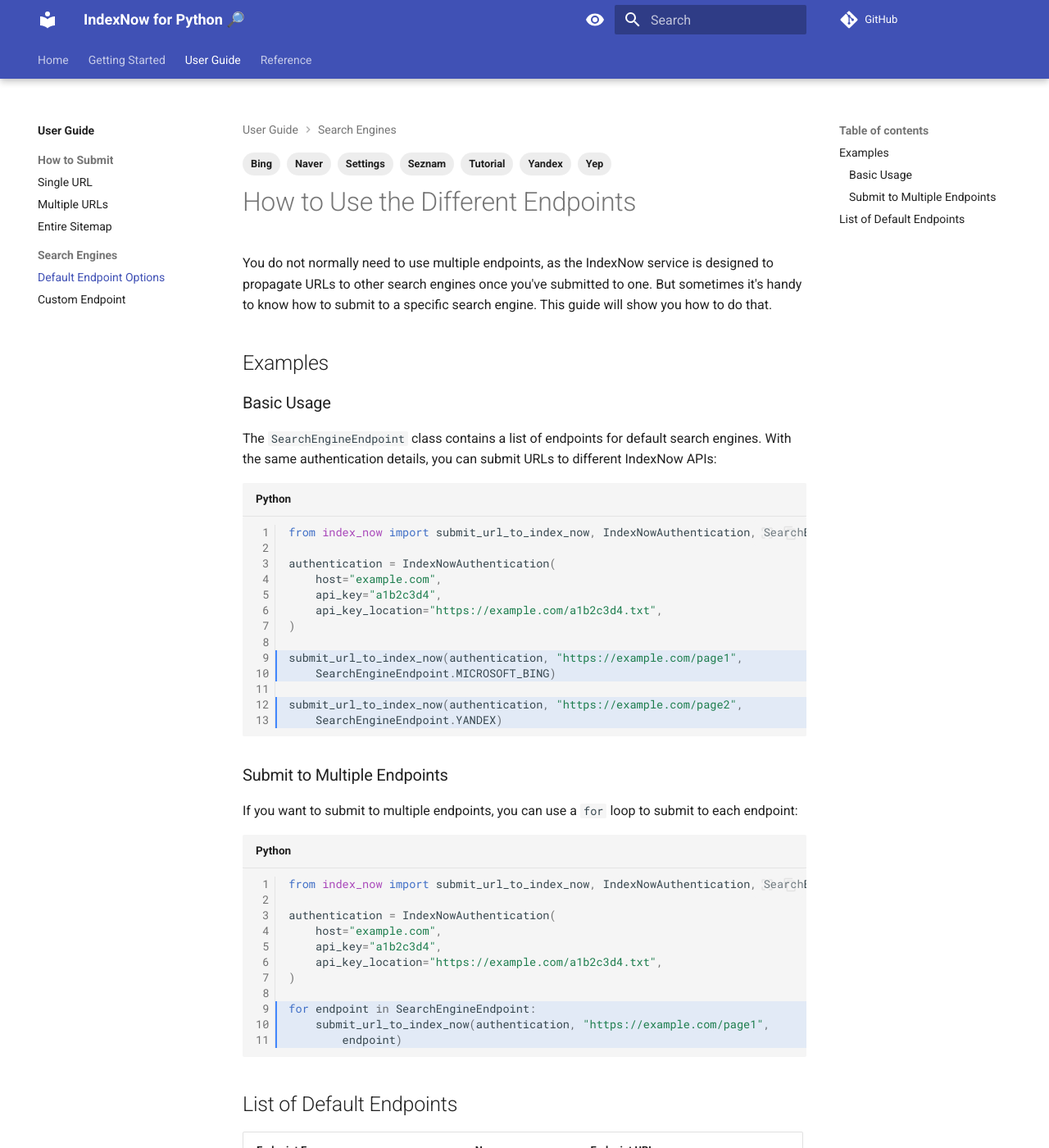
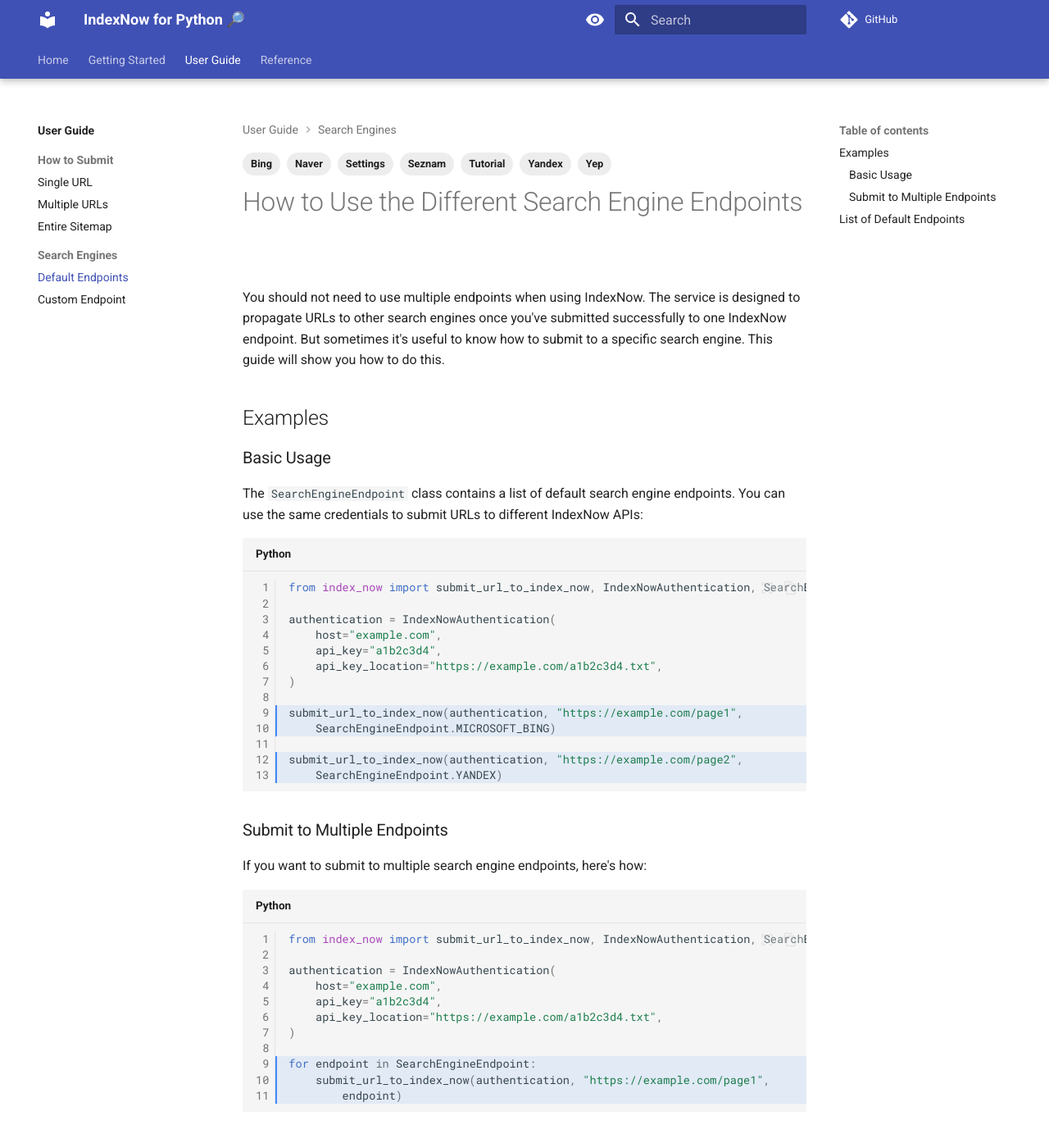
Before and after one commit to jakob-bagterp/index-now-for-python, an MkDocs documentation site: the page built from docs/user-guide/search-engines/default-endpoints.md, in a window 1280 px wide and 1400 px high. Shown: the whole window at 82% size. Built offline with MkDocs 1.6.1 and Material for MkDocs 9.7.7, drawn with Linux system fonts in a browser that asks for light colours; comment, search, counter and statistics services are not loaded; the version menu is left out; some of the changed text lies outside the part shown.

Commit message:
Updated documentation for endpoints.

````diff
--- a/docs/user-guide/search-engines/default-endpoints.md
+++ b/docs/user-guide/search-engines/default-endpoints.md
@@ -11,12 +11,12 @@
     - Yep
 ---
 
-# How to Use the Different Endpoints
-You do not normally need to use multiple endpoints, as the IndexNow service is designed to propagate URLs to other search engines once you've submitted to one. But sometimes it's handy to know how to submit to a specific search engine. This guide will show you how to do that.
+# How to Use the Different Search Engine Endpoints
+You should not need to use multiple endpoints when using IndexNow. The service is designed to propagate URLs to other search engines once you've submitted successfully to one IndexNow endpoint. But sometimes it's useful to know how to submit to a specific search engine. This guide will show you how to do this.
 
 ## Examples
 ### Basic Usage
-The `SearchEngineEndpoint` class contains a list of endpoints for default search engines. With the same authentication details, you can submit URLs to different IndexNow APIs:
+The `SearchEngineEndpoint` class contains a list of default search engine endpoints. You can use the same credentials to submit URLs to different IndexNow APIs:
 
 ```python linenums="1" hl_lines="9-10 12-13"
 from index_now import submit_url_to_index_now, IndexNowAuthentication, SearchEngineEndpoint
@@ -35,7 +35,7 @@
 ```
 
 ### Submit to Multiple Endpoints
-If you want to submit to multiple endpoints, you can use a `for` loop to submit to each endpoint:
+If you want to submit to multiple search engine endpoints, here's how:
 
 ```python linenums="1" hl_lines="9-11"
 from index_now import submit_url_to_index_now, IndexNowAuthentication, SearchEngineEndpoint
@@ -52,6 +52,7 @@
 ```
 
 ## List of Default Endpoints
+The following endpoints are provided by default with the IndexNow for Python package. If you can't find the endpoint you are looking for, you can also use a [custom endpoint] (custom-endpoint.md).
 
 | Endpoint Enum                         | Name                                           | Endpoint URL                                                                         |
 | ------------------------------------- | ---------------------------------------------- | ------------------------------------------------------------------------------------ |
@@ -62,4 +63,7 @@
 | `SearchEngineEndpoint.YANDEX`         | [Yandex](https://yandex.com)                   | [https://yandex.com/indexnow](https://yandex.com/indexnow)                           |
 | `SearchEngineEndpoint.YEP`            | [Yep](https://yep.com)                         | [https://indexnow.yep.com/indexnow](https://indexnow.yep.com/indexnow)               |
 
-Furthermoe, a list of available search engines that support the IndexNow API here: [indexnow.org/searchengines.json](https://www.indexnow.org/searchengines.json)
+!!! tip
+    The IndexNow organisation maintains a list of currently available search engines that support the IndexNow API. Find it here:
+
+    [indexnow.org/searchengines.json](https://www.indexnow.org/searchengines.json)
--- a/mkdocs.yml
+++ b/mkdocs.yml
@@ -26,7 +26,7 @@
       - Multiple URLs: user-guide/how-to-submit/multiple-urls.md
       - Entire Sitemap: user-guide/how-to-submit/sitemap.md
     - Search Engines:
-      - Default Endpoint Options: user-guide/search-engines/default-endpoints.md
+      - Default Endpoints: user-guide/search-engines/default-endpoints.md
       - Custom Endpoint: user-guide/search-engines/custom-endpoint.md
   - Reference:
     - reference/index.md
````
Also changed, not shown: other parts of docs/user-guide/search-engines/default-endpoints.md (+1 -1 lines), docs/reference/configuration/endpoint.md (+5 -0 lines), docs/user-guide/search-engines/custom-endpoint.md (+32 -0 lines).
